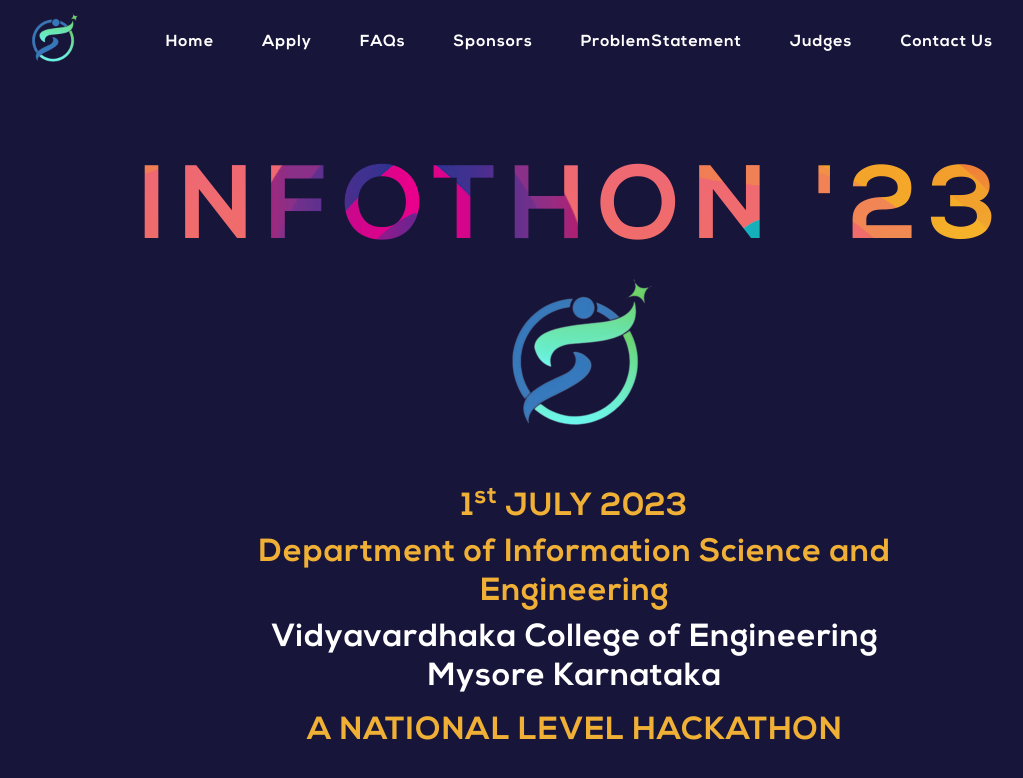
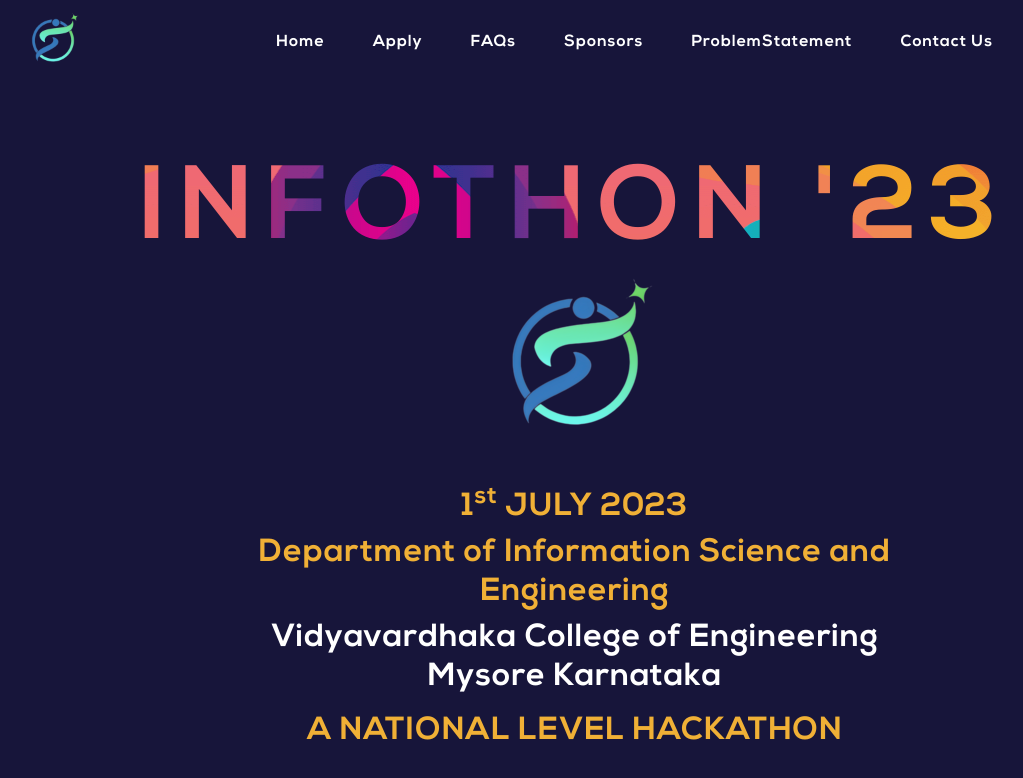
Before and after one commit to Infothon/INFOTHON, a plain HTML site: page index.html in a window 1280 px wide. Shown: the top 778 px of the page, without its empty margins (65-1088 px from the left). Drawn offline with nearby package versions, Linux system fonts and the light colour scheme; a script that the page names is missing.

Commit message:
Update index.html

```diff
--- a/index.html
+++ b/index.html
@@ -60,9 +60,6 @@
 						</li>
 							<li class="nav-item">
 							<a class="nav-link js-scroll-trigger nexa" href="prbs.html">ProblemStatement</a>
-						</li>
-						<li class="nav-item">
-							<a class="nav-link js-scroll-trigger nexa" href="">Judges</a>
 						</li>
 						<li class="nav-item" id="team">
 							<a class="nav-link js-scroll-trigger nexa" href="contactus.html">Contact Us</a>
```
